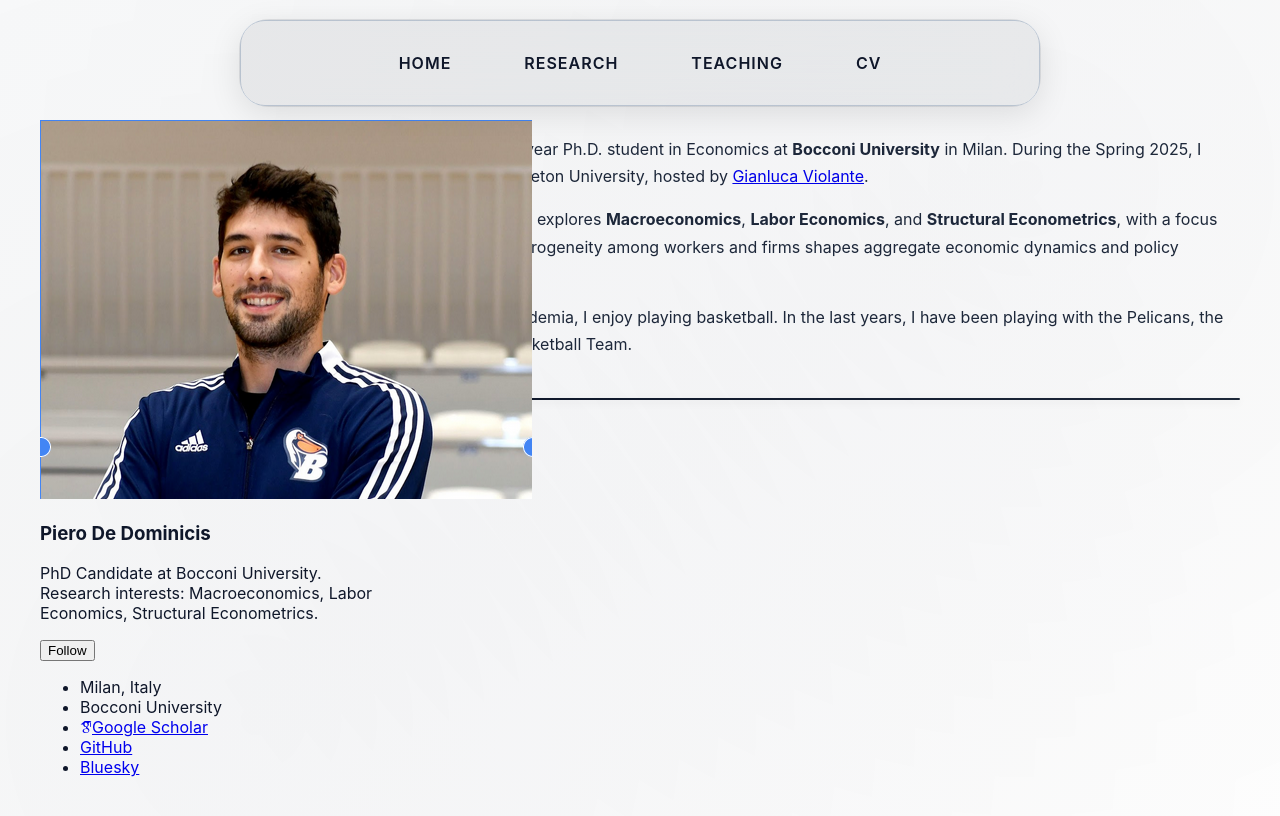
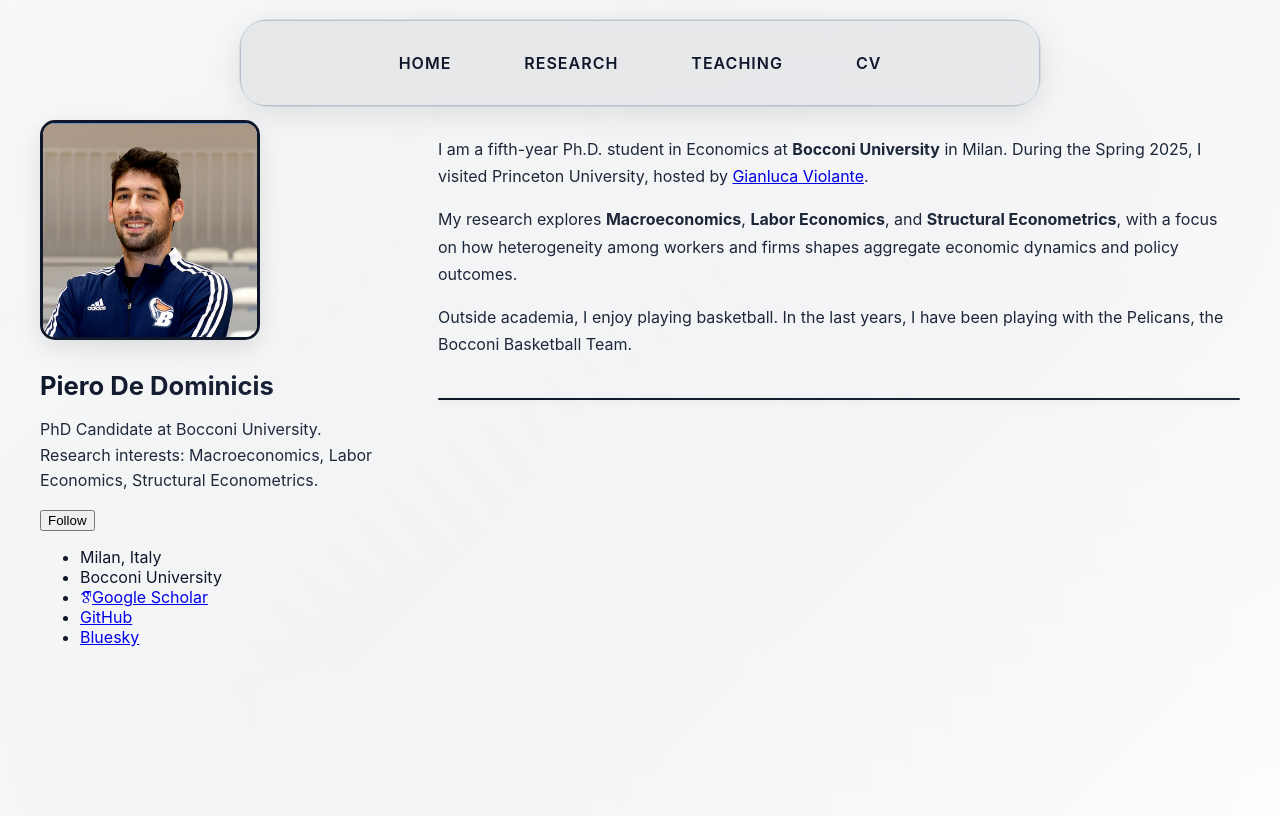
Before and after one commit to peppecon/peppecon.github.io, a Jekyll site: the page built from _pages/about.md, in a window 1280 px wide. Shown: the top 816 px of the page. Built offline with Jekyll 4.4.1, drawn with Linux system fonts in a browser that asks for light colours; some web fonts are replaced.

Commit message:
Fix CSS selectors - remove profile-card wrapper prefix to properly style author elements in flat layout

```diff
--- a/_sass/modern-layout.scss
+++ b/_sass/modern-layout.scss
@@ -255,7 +255,7 @@ html.modern-layout {
 }
 
 /* Profile Section */
-.profile-card .author__avatar img {
+.author__avatar img {
   width: 220px;
   height: 220px;
   border-radius: 15px;
@@ -265,17 +265,17 @@ html.modern-layout {
   transition: all 0.3s ease;
 }
 
-.profile-card .author__avatar img:hover {
+.author__avatar img:hover {
   transform: scale(1.05);
   box-shadow: 0 12px 32px var(--shadow-medium);
   border-color: var(--accent-hover);
 }
 
-.profile-card .author__content {
+.author__content {
   margin-top: 25px;
 }
 
-.profile-card .author__name {
+.author__name {
   font-size: 1.6rem;
   font-weight: 700;
   margin: 0 0 10px 0;
@@ -288,7 +288,7 @@ html.modern-layout {
   overflow-wrap: break-word;
 }
 
-.profile-card .author__bio {
+.author__bio {
   color: var(--text-secondary);
   line-height: 1.6;
   margin: 15px 0;
@@ -345,7 +345,7 @@ html.modern-layout {
     font-size: 1.2rem;
   }
 
-  .profile-card .author__avatar img {
+  .author__avatar img {
     width: 150px;
     height: 150px;
   }
```
